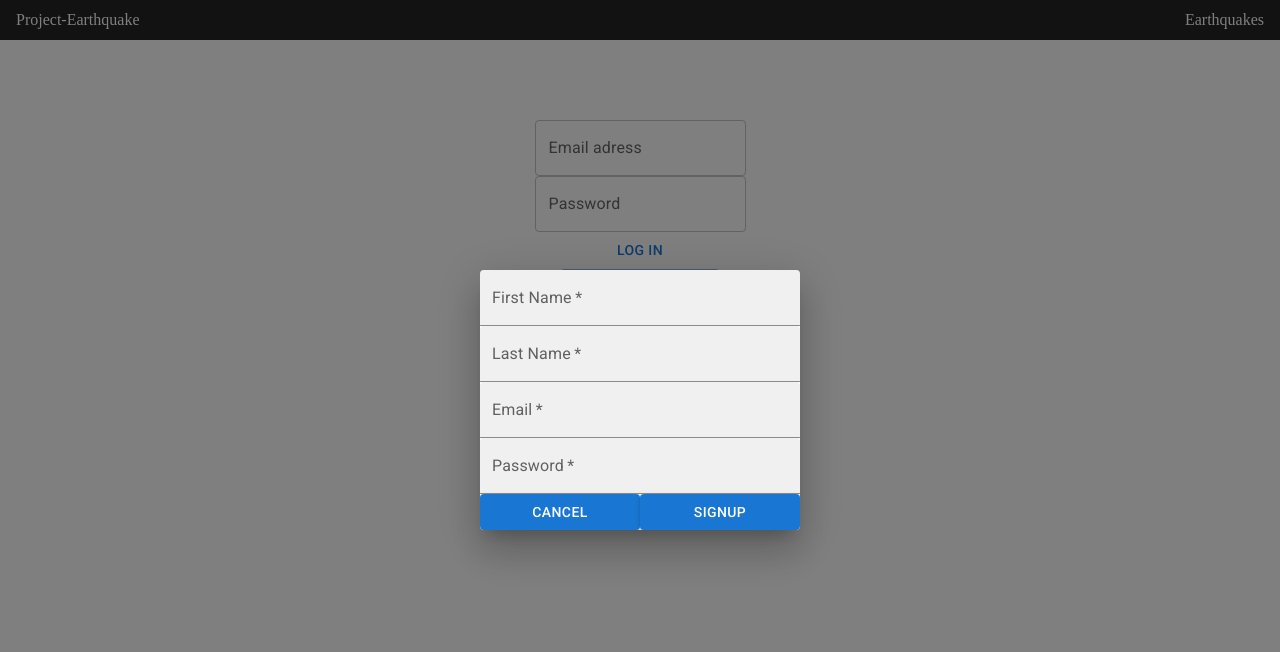
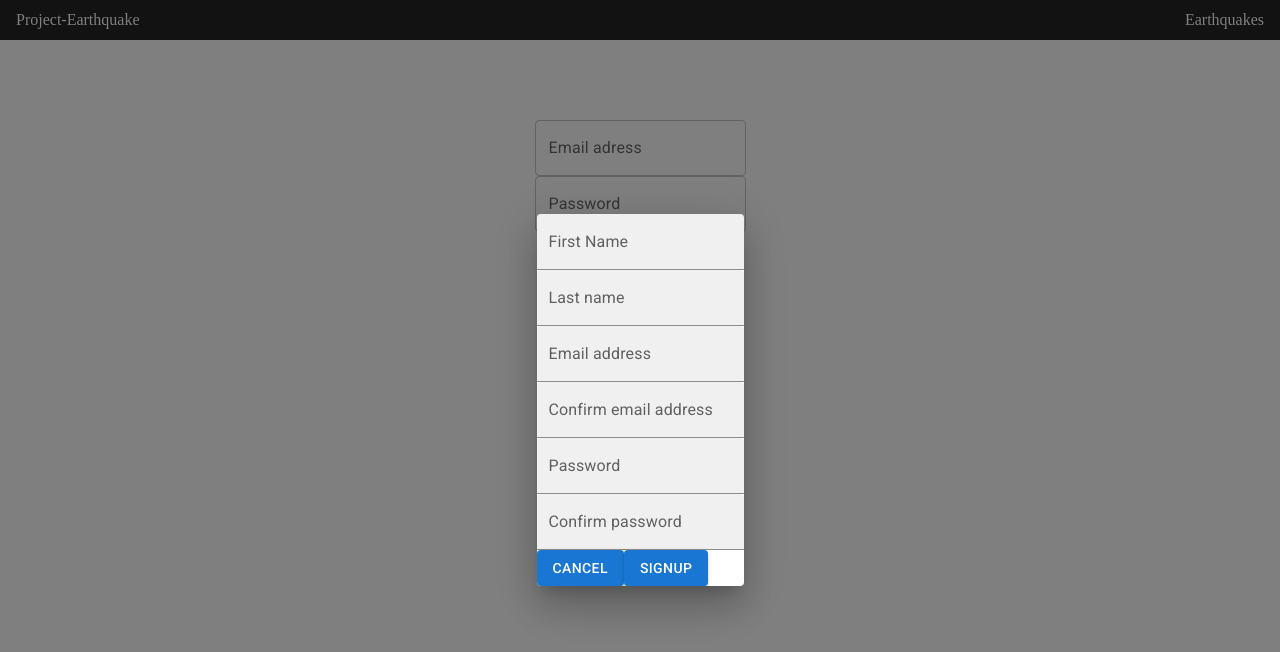
Before and after one commit to Michael-Melis/eq-project, a React (Create React App) app: page / in a window 1280 px wide. Both pictures are taken after a click on the button "SIGN UP". Shown: the top 652 px of the page. Built offline with nearby package versions, Linux system fonts and the light colour scheme; no server answers.

Commit message:
build: validating register form and sending on server

```diff
--- a/package.json
+++ b/package.json
@@ -10,6 +10,7 @@
     "@testing-library/react": "latest",
     "@testing-library/user-event": "latest",
     "axios": "^0.24.0",
+    "nano-id": "^1.1.0",
     "react": "latest",
     "react-dom": "latest",
     "react-hook-form": "^7.20.5",
--- a/src/App.js
+++ b/src/App.js
@@ -28,7 +28,7 @@ function App() {
 
       <Routes>
         <Route path="/showmeeartquakes" element={<EartquakesRender />} />
-        <Route path="/" element={<Login />} />
+        <Route path="/" element={<Login userData={userData} />} />
         <Route path="/register" element={<Register />} />
       </Routes>
     </>
--- a/src/components/Login/Login.js
+++ b/src/components/Login/Login.js
@@ -4,7 +4,7 @@ import { StyledTextField } from "../../muiStyles/LoginStyles/StyledTextField";
 import { useState } from "react";
 import ModalDialog from "../ModalDialog/ModalDialog";
 
-const Login = () => {
+const Login = ({ userData }) => {
   // declare a new state variable for modal open
   const [open, setOpen] = useState(false);
 
@@ -27,7 +27,7 @@ const Login = () => {
         Sign up
       </StyledLoginButton>
       {/* // display the modal and pass props */}
-      <ModalDialog open={open} handleClose={handleClose} />
+      <ModalDialog open={open} handleClose={handleClose} userData={userData} />
     </StyledLoginBox>
   );
 };
--- a/src/components/ModalDialog/Form.js
+++ b/src/components/ModalDialog/Form.js
@@ -2,66 +2,208 @@ import React, { useState } from "react";
 import styled from "styled-components";
 import { TextField, Button } from "@mui/material";
 import { StyledLoginButton } from "../../muiStyles/LoginStyles/StyledLoginButton";
+import axios from "axios";
+import { nanoid } from "nanoid";
+import { useForm, Controller } from "react-hook-form";
+
+const api = "https://61a669a58395690017be92b4.mockapi.io/register";
 
 const Form = ({ handleClose }) => {
-  // create state variables for each input
-  const [firstName, setFirstName] = useState("");
-  const [lastName, setLastName] = useState("");
-  const [email, setEmail] = useState("");
-  const [password, setPassword] = useState("");
+  const { handleSubmit, control } = useForm();
 
-  const handleSubmit = (e) => {
-    e.preventDefault();
-    console.log(firstName, lastName, email, password);
+  const onSubmit = async (data) => {
+    try {
+      const res = await axios.post(`${api}`, {
+        userID: nanoid(),
+        name: data.name,
+        surname: data.surname,
+        email: data.email,
+        confirmEmail: data.confirmEmail,
+        password: data.password,
+        confirmPassword: data.confirmPassword,
+      });
+      console.log(res);
+    } catch (error) {
+      console.log(error);
+    }
+
     handleClose();
   };
 
   return (
-    <StyledReegForm onSubmit={handleSubmit}>
-      <StyledRegTextField
+    <StyledRegForm onSubmit={handleSubmit(onSubmit)}>
+      <Controller
+        name="name"
+        control={control}
+        defaultValue=""
+        rules={{ required: "First name required" }}
+        render={({ field: { onChange, value }, fieldState: { error } }) => (
+          <TextField
             label="First Name"
             variant="filled"
-        required
-        value={firstName}
-        onChange={(e) => setFirstName(e.target.value)}
+            type="text"
+            value={value}
+            onChange={onChange}
+            error={!!error}
+            helperText={error ? error.message : null}
           />
-      <StyledRegTextField
-        label="Last Name"
+        )}
+        rules={{ required: "First name required" }}
+      />
+      <Controller
+        name="surname"
+        control={control}
+        defaultValue=""
+        rules={{ required: "Last name is required" }}
+        render={({ field: { onChange, value }, fieldState: { error } }) => (
+          <TextField
+            label="Last name"
             variant="filled"
-        required
-        value={lastName}
-        onChange={(e) => setLastName(e.target.value)}
+            type="text"
+            value={value}
+            onChange={onChange}
+            error={!!error}
+            helperText={error ? error.message : null}
           />
-      <StyledRegTextField
-        label="Email"
+        )}
+        rules={{ required: "Last name is required" }}
+      />
+      <Controller
+        name="email"
+        control={control}
+        defaultValue=""
+        rules={{ required: "Email is required" }}
+        render={({ field: { onChange, value }, fieldState: { error } }) => (
+          <TextField
+            label="Email address"
+            type="email"
             variant="filled"
+            value={value}
+            onChange={onChange}
+            error={!!error}
+            helperText={error ? error.message : null}
+          />
+        )}
+        rules={{ required: "Email name is required" }}
+      />
+
+      <Controller
+        name="confirmEmail"
+        control={control}
+        defaultValue=""
+        rules={{ required: "Email is required" }}
+        render={({ field: { onChange, value }, fieldState: { error } }) => (
+          <TextField
+            label="Confirm email address"
             type="email"
-        required
-        value={email}
-        onChange={(e) => setEmail(e.target.value)}
+            variant="filled"
+            value={value}
+            onChange={onChange}
+            error={!!error}
+            helperText={error ? error.message : null}
           />
-      <StyledRegTextField
+        )}
+        rules={{ required: "Email name is required" }}
+      />
+      <Controller
+        name="password"
+        control={control}
+        defaultValue=""
+        rules={{ required: "Password is required" }}
+        render={({ field: { onChange, value }, fieldState: { error } }) => (
+          <TextField
             label="Password"
+            type="password"
             variant="filled"
+            value={value}
+            onChange={onChange}
+            error={!!error}
+            helperText={error ? error.message : null}
+          />
+        )}
+        rules={{ required: "Password is required" }}
+      />
+      <Controller
+        name="confirmPassword"
+        control={control}
+        defaultValue=""
+        rules={{ required: "Confirm password is required" }}
+        render={({ field: { onChange, value }, fieldState: { error } }) => (
+          <TextField
+            label="Confirm password"
             type="password"
-        required
-        value={password}
-        onChange={(e) => setPassword(e.target.value)}
+            variant="filled"
+            value={value}
+            onChange={onChange}
+            error={!!error}
+            helperText={error ? error.message : null}
           />
-      <StyledRegButton>
-        <StyledLoginButton variant="contained" onClick={handleClose}>
+        )}
+        rules={{ required: "Confirming password is required" }}
+      />
+      <div>
+        <Button variant="contained" onClick={handleClose}>
           Cancel
-        </StyledLoginButton>
-        <StyledLoginButton type="submit" variant="contained" color="primary">
+        </Button>
+        <Button type="submit" variant="contained" color="primary">
           Signup
-        </StyledLoginButton>
-      </StyledRegButton>
-    </StyledReegForm>
+        </Button>
+      </div>
+    </StyledRegForm>
   );
+
+  //   <StyledRegTextField
+  //     label="Last Name"
+  //     variant="filled"
+  //     required
+  //     value={lastName}
+  //     onChange={(e) => setLastName(e.target.value)}
+  //   />
+  //   <StyledRegTextField
+  //     label="Email"
+  //     variant="filled"
+  //     type="email"
+  //     required
+  //     value={email}
+  //     onChange={(e) => setEmail(e.target.value)}
+  //   />
+  //   <StyledRegTextField
+  //     label="Confirm email"
+  //     variant="filled"
+  //     type="email"
+  //     required
+  //     value={confirmEmail}
+  //     onChange={(e) => setConfirmEmail(e.target.value)}
+  //   />
+  //   <StyledRegTextField
+  //     label="Password"
+  //     variant="filled"
+  //     type="password"
+  //     required
+  //     value={password}
+  //     onChange={(e) => setPassword(e.target.value)}
+  //   />
+  //   <StyledRegTextField
+  //     label="Confirm password"
+  //     variant="filled"
+  //     type="password"
+  //     required
+  //     value={confirmPassword}
+  //     onChange={(e) => setConfirmPassword(e.target.value)}
+  //   />
+  // <StyledRegButtons>
+  //   <StyledLoginButton variant="contained" onClick={handleClose}>
+  //     Cancel
+  //   </StyledLoginButton>
+  //   <StyledLoginButton type="submit" variant="contained" color="primary">
+  //     Signup
+  //   </StyledLoginButton>
+  // </StyledRegButtons>
+  //   </StyledRegForm>
 };
 
 export default Form;
-const StyledReegForm = styled.form`
+const StyledRegForm = styled.form`
   display: flex;
   flex-direction: column;
 `;
@@ -69,7 +211,7 @@ const StyledReegForm = styled.form`
 const StyledRegTextField = styled(TextField)`
   margin: 0.5rem 0.5rem;
 `;
-const StyledRegButton = styled.div`
+const StyledRegButtons = styled.div`
   display: flex;
   justify-content: space-between;
 `;
--- a/src/components/ModalDialog/ModalDialog.js
+++ b/src/components/ModalDialog/ModalDialog.js
@@ -2,13 +2,13 @@ import React from "react";
 import { Dialog } from "@mui/material";
 import Form from "./Form";
 
-const ModalDialog = ({ open, handleClose }) => {
+const ModalDialog = ({ open, handleClose, userData }) => {
   return (
     // props received from Login.js
     <Dialog open={open} onClose={handleClose}>
       {/* // form to be created */}
 
-      <Form handleClose={handleClose} />
+      <Form handleClose={handleClose} userData={userData} />
     </Dialog>
   );
 };
```
Also changed, not shown: 1 other file (tests, documents, lock files or other folders). Lines whose indentation alone changed are shown as unchanged.
